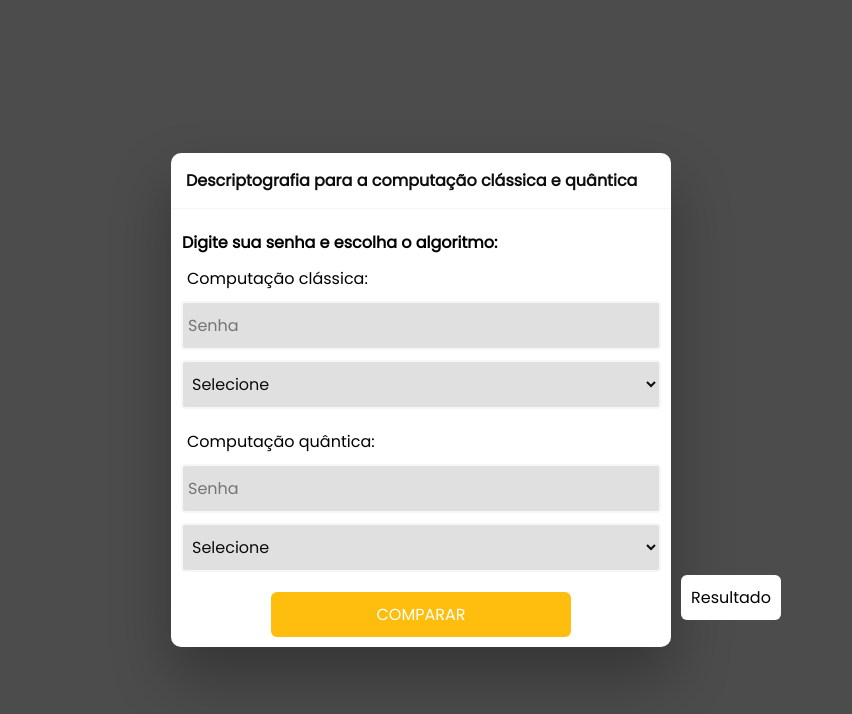
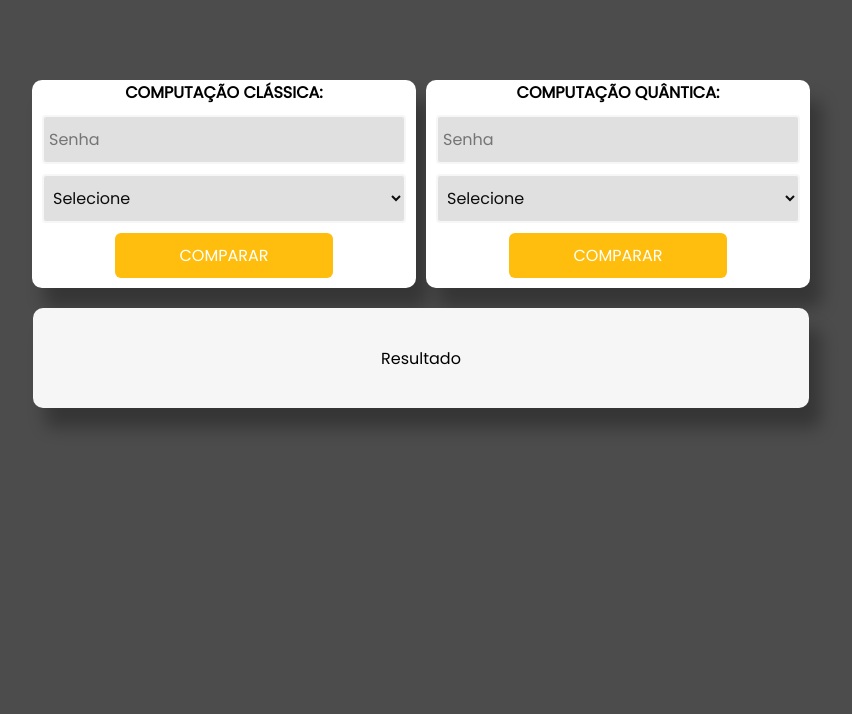
Before and after one commit to LeoNardoRR/classical-technology-to-quantum, a plain HTML site: page Web/index.html in a window 1280 px wide. Shown: the whole page, without its empty margins (219-1071 px from the left). Drawn offline with Linux system fonts and the light colour scheme.

Commit message:
update web

```diff
--- a/Web/index.html
+++ b/Web/index.html
@@ -8,45 +8,51 @@
   <link rel="stylesheet" href="style.css">
 </head>
 <body>
-<div class="wrapper fadeInDown">
+    <div class="container">
+      <div class="first">
         <div class="content-login">
-      <h2 class="active"> Descriptografia para a computação clássica e quântica</h2>
-      <a class="escolha">Digite sua senha e escolha o algoritmo:</a>
         <a class="text">Computação clássica:</a>
         <form class="box-login" method="post" action="#">
           <input type="password" id="password" class="campo" name="senha" placeholder="Senha">
           <select class="choice" name="choice">
             <option selected>Selecione</option>
             <option value="second">Blowfish</option>
-          <option value="third">?????</option>
           </select>
+          <button class="botao" onclick="toggleDiv()">Comparar</button>
         </form>
+      </div>
+    </div>
 
+    <div class="second">
+      <div class="content-login">
         <a class="text">Computação quântica:</a>
         <form class="box-login" method="post" action="#">
           <input type="password" id="password" class="campo" name="senha" placeholder="Senha">
           <select class="choice" name="choice">
             <option selected>Selecione</option>
             <option value="second">Shor</option>
-          <option value="third">?????</option>
           </select>
+          <button class="botao" onclick="toggleDiv()">Comparar</button>
         </form>
-      <button class="botao" onclick="toggleDiv()">COMPARAR</button>
-      <div id="myDiv" class="hidden">
-        <a class="resultado">Resultado</a>
       </div>
+    </div>
+  </div>
+
+  <div class="second-container">
+  <div class="result">Resultado
+  </div>
+
       <script>
-        function toggleDiv() {
+        function toggleDiv()
+        {
           var div = document.getElementById("myDiv");
-
           if (div.style.display === "none") {
-            div.style.display = "none";
+            div.style.display = "block";
           } else {
             div.style.display = "none";
           }
         }
       </script>
-
 </div>
 </body>
 </html>
--- a/Web/style.css
+++ b/Web/style.css
@@ -26,14 +26,29 @@ h2 {
 
 }
 
-.wrapper {
+.container {
+  display: flex;
+  justify-content: center;
+  gap: 10px;
+  grid-template-columns: repeat(2, 1fr);
+}
 
+.first {
+  margin-top: 10vh;
+  position: relative;
   display: flex;
-  align-items: center;
   flex-direction: column;
   justify-content: center;
-  width: 100%;
-  min-height: 100%;
+  width: 30%;
+}
+
+.second {
+  margin-top: 10vh;
+  position: relative;
+  display: flex;
+  flex-direction: column;
+  justify-content: center;
+  width: 30%;
 
 }
 
@@ -42,13 +57,9 @@ h2 {
   -webkit-border-radius: 4px;
   border-radius: 10px 10px 10px 10px;
   background: #fff;
-  padding: 30px;
-  width: 95%;
-  max-width: 500px;
+  width: 100%;
   position: relative;
-  padding: 0px;
-  -webkit-box-shadow: 0 30px 60px 0 rgba(0,0,0,0.3);
-  box-shadow: 0 30px 60px 0 rgba(0,0,0,0.3);
+  box-shadow: 12px 20px 17px 0px rgba(0,0,0,0.3);
   text-align: center;
 
 }
@@ -61,13 +72,20 @@ h2 {
 
 }
 
+.title{
+  margin-top: 5%;
+  position: relative;
+  color: white;
+  display: flex;
+  justify-content: center;
+  align-items: center;
+}
+
 .text {
-  width:100%;
-  float:left;
-  margin-left: 2vh;
-  text-align: left;
-  -webkit-border-radius: 0 0 10px 10px;
-  border-radius: 0 0 10px 10px;
+  position: relative;
+  text-transform: uppercase;
+  font-weight: bold;
+  float:center;
 }
 
 .escolha {
@@ -92,25 +110,6 @@ h2 {
   border-radius: 0 0 10px 10px;
 }
 
-
-.expanded-button::after {
-  content: '-';
-}
-
-input:checked + .collapse {
-    height: 200px;
-}
-
-
-.comparar
-{
-  width:100%;
-  text-transform: uppercase;
-  text-decoration: none;
-  text-align: center;
-  padding: 15px;
-}
-
 .botao {
   background-color: #ffbb00f1;
   border: none;
@@ -118,40 +117,40 @@ input:checked + .collapse {
   color: #ffffff;
   padding: 10px 5px;
   text-decoration: none;
-  margin-left: 20%;
   font-size: 16px;
-  margin-bottom: 10px;
   width: 60%;
   -webkit-border-radius: 4px;
   border-radius: 6px;
-  float: left;
+  align-items: center;
+  float: center;
   transition: 0.3s;
+  text-transform: uppercase;
   font-family:"Poppins";
   cursor: pointer;
 }
 
-.hidden-div {
-  display: none;
-  position: fixed;
-  top: 50%;
-  left: 50%;
-  transform: translate(-50%, -50%);
-  background-color: #f1f1f1;
-  padding: 20px;
-  border: 1px solid #ccc;
-  z-index: 9999;
+.botao:hover  { background-color: #404040; }
+
+.second-container{
+  margin-top: 20px;
+  display: flex;
+  justify-content: center;
+  align-items: center;
 }
 
-.resultado{
-  margin-top: 33%;
-  margin-left: 10px;
-  padding: 10px;
-  position: fixed;
-  background-color: rgb(255, 255, 255);
-  border-radius: 6px;
+.result{
+  position: relative;
+  display: flex;
+  flex-direction: column;
+  justify-content: center;
+  width: 60.7%;
+  height: 100px;
+  background-color: #f6f6f6;
+  align-items: center;
+  border-radius: 10px 10px 10px 10px;
+  box-shadow: 12px 20px 17px 0px rgba(0,0,0,0.3);
 }
 
-.botao:hover  { background-color: #404040; }
 
 .choice {
   background-color: #e0e0e0;
```
Lines whose indentation alone changed are shown as unchanged.
